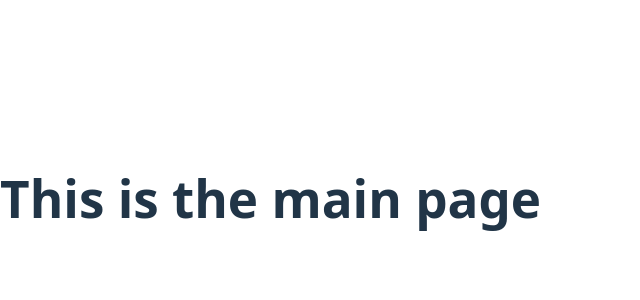
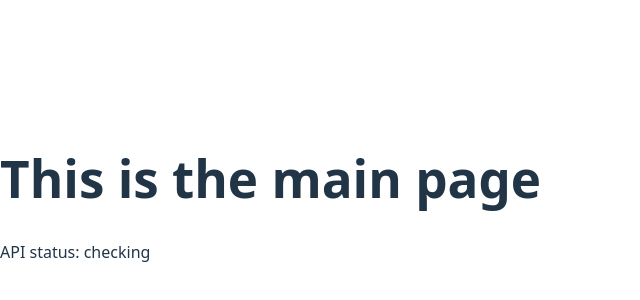
Before and after one commit to CurtisHunter/web-app-template, a React (Vite) app in the folder frontend/: page / in a window 1280 px wide. Shown: the part 202-502 px from the top of the page, without its empty margins (0-640 px from the left). Built offline with nearby package versions, Linux system fonts and the light colour scheme; no server answers.

Commit message:
feat: check API health on frontend with fetch

```diff
--- a/frontend/src/pages/MainPage/MainPage.tsx
+++ b/frontend/src/pages/MainPage/MainPage.tsx
@@ -1,7 +1,22 @@
+import { useEffect, useState } from "react";
+
 function MainPage() {
+  const [apiStatus, setApiStatus] = useState("checking");
+
+  useEffect(() => {
+    async function checkApi() {
+      const response = await fetch("http://localhost:3000/api/health");
+      const data = await response.json();
+
+      setApiStatus(data.status);
+    }
+
+    checkApi();
+  });
   return (
     <main>
       <h1>This is the main page</h1>
+      <p>API status: {apiStatus}</p>
     </main>
   );
 }
```
